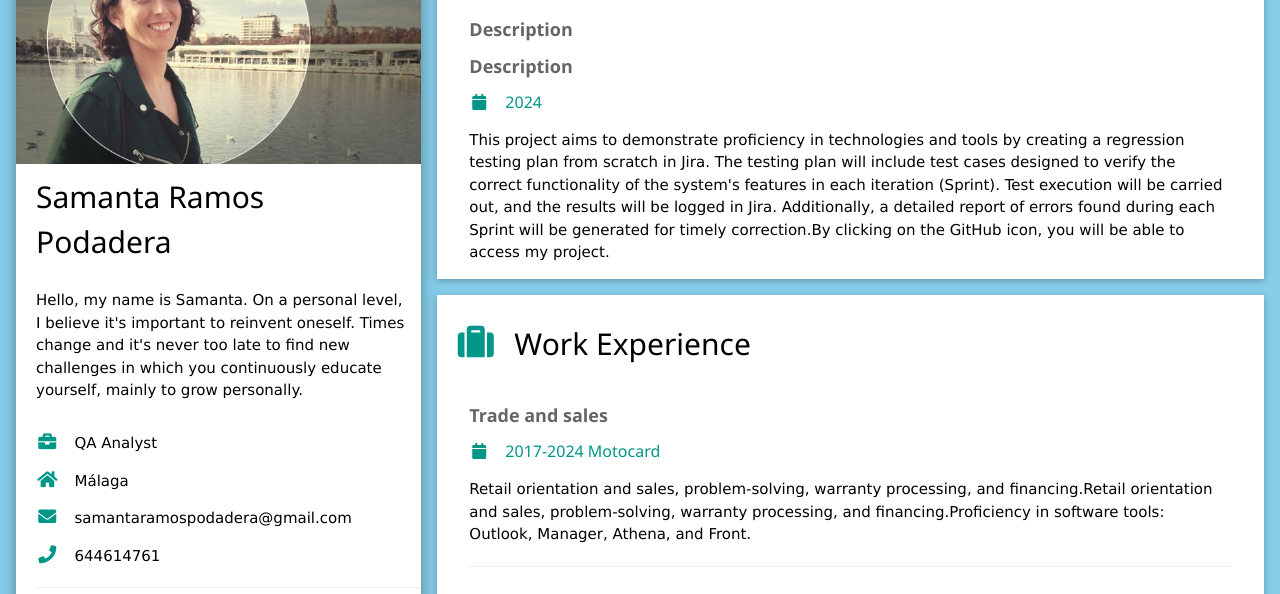
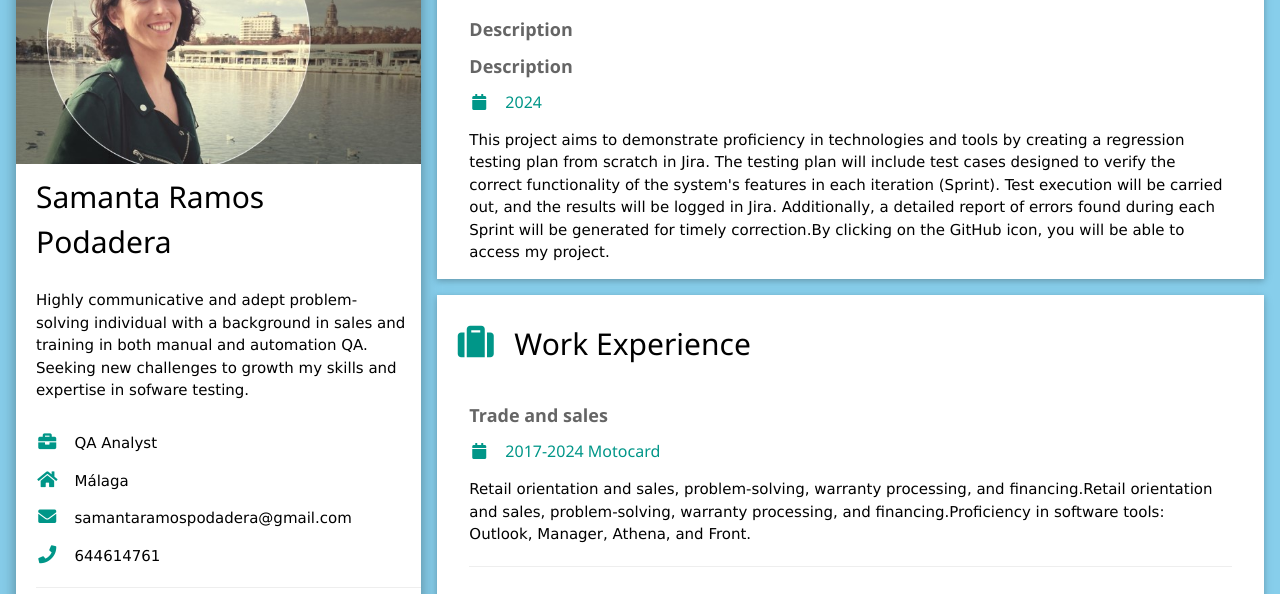
Before and after one commit to Orgazation-Samanta-Ramos/CVPROJECT, a plain HTML site: page index.html in a window 1280 px wide. Shown: the part 130-724 px from the top of the page. Drawn offline with nearby package versions, Linux system fonts and the light colour scheme.

Commit message:
https://samantarp.atlassian.net/browse/SCRUM-11 Profile
Updated profile description

```diff
--- a/index.html
+++ b/index.html
@@ -30,9 +30,7 @@ User
                             <h2>Samanta Ramos Podadera</h2>
                         </div>
                         <div class="w3-container" style="padding-left: 20px;">
-                            <p> Hello, my name is Samanta. On a personal level, I believe it's important to reinvent
-                                oneself. Times change and it's never too late to find new challenges in which you
-                                continuously educate yourself, mainly to grow personally.
+                            <p> Highly communicative and adept problem-solving individual with a background in sales and training in both manual and automation QA. Seeking new challenges to growth my skills and expertise in sofware testing.</p>
                         </div>
 
                         <div style="padding-left: 20px;">
@@ -73,7 +71,8 @@ User
             <div class="w3-twothird">
                 <div class="w3-container w3-card w3-white w3-margin-bottom">
                     <h2 class="w3-text-black w3-padding-16">
-                        <a href="https://github.com/Orgazation-Samanta-Ramos/CVPROJECT" target="_blank" rel="noopener" class="w3-text-teal">
+                        <a href="https://github.com/Orgazation-Samanta-Ramos/CVPROJECT" target="_blank" rel="noopener"
+                            class="w3-text-teal">
                             <i class="fab fa-github fa-fw w3-margin-right w3-xxlarge"></i>Project en GitHub
                         </a>
                     </h2>
@@ -172,7 +171,7 @@ User
         </a>
     </footer>
 
-    </body>
+</body>
 
 
 </html>
```
